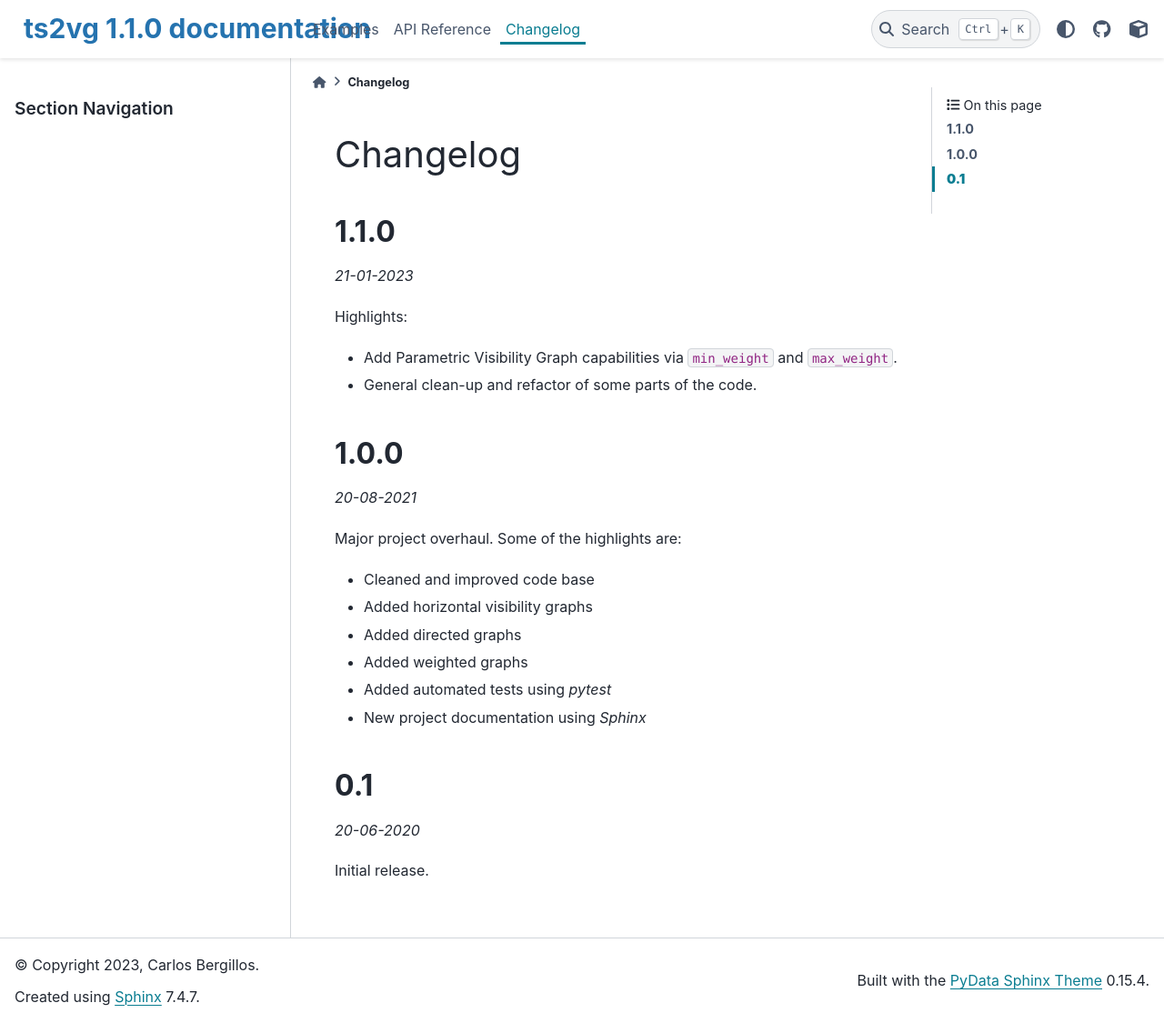
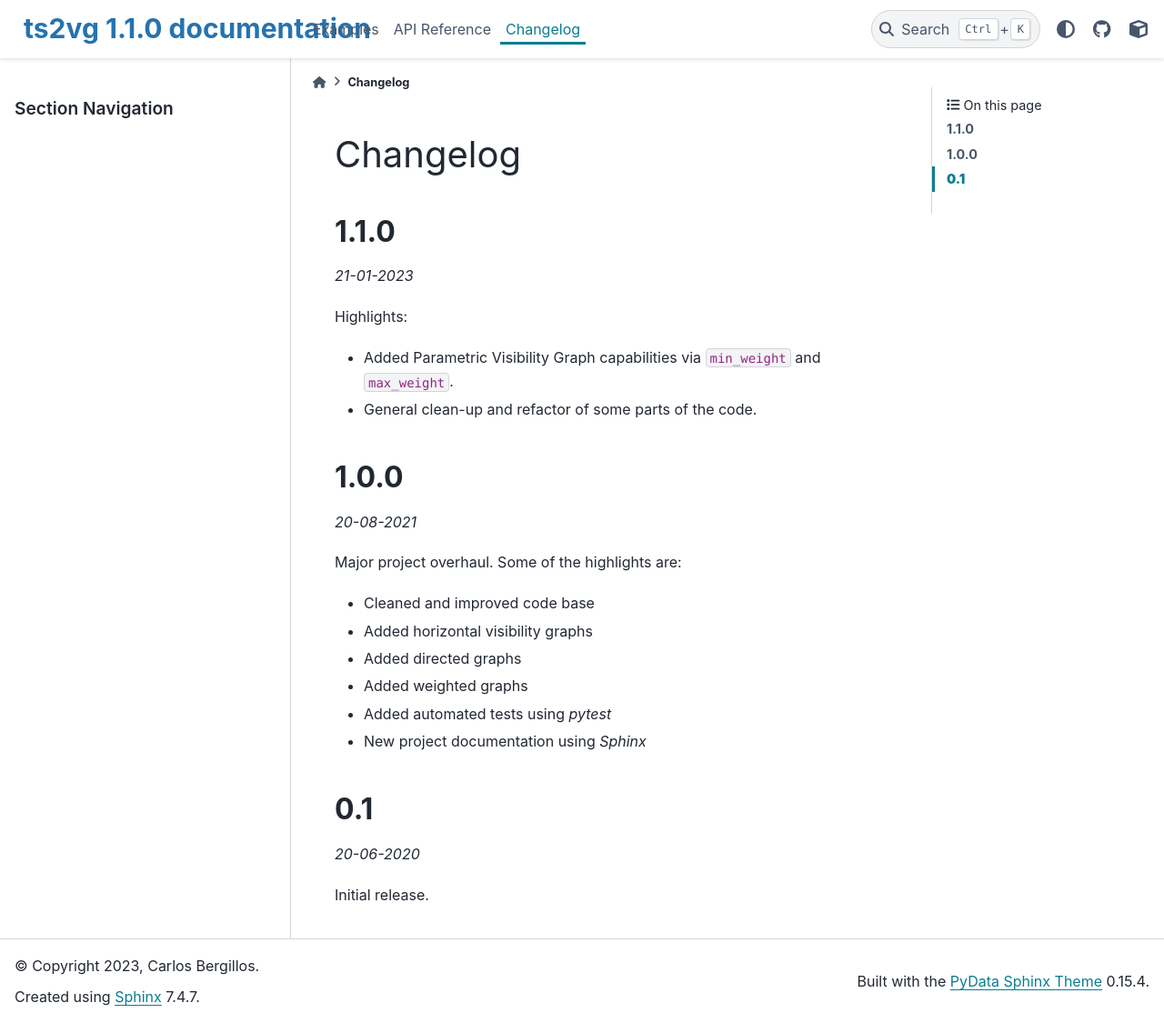
Before and after one commit to CarlosBergillos/ts2vg, a Sphinx documentation site: the page built from docs/source/changelog.rst, in a window 1280 px wide and 1125 px high. Shown: the whole window at 91% size. Built offline with Sphinx 7.4.7 and the PyData theme 0.15.4, drawn with Linux system fonts in a browser that asks for light colours.

Commit message:
Fix wording

```diff
--- a/docs/source/changelog.rst
+++ b/docs/source/changelog.rst
@@ -8,7 +8,7 @@ Changelog
 
 Highlights:
 
-+ Add Parametric Visibility Graph capabilities via ``min_weight`` and ``max_weight``.
++ Added Parametric Visibility Graph capabilities via ``min_weight`` and ``max_weight``.
 + General clean-up and refactor of some parts of the code.
 
 
```
